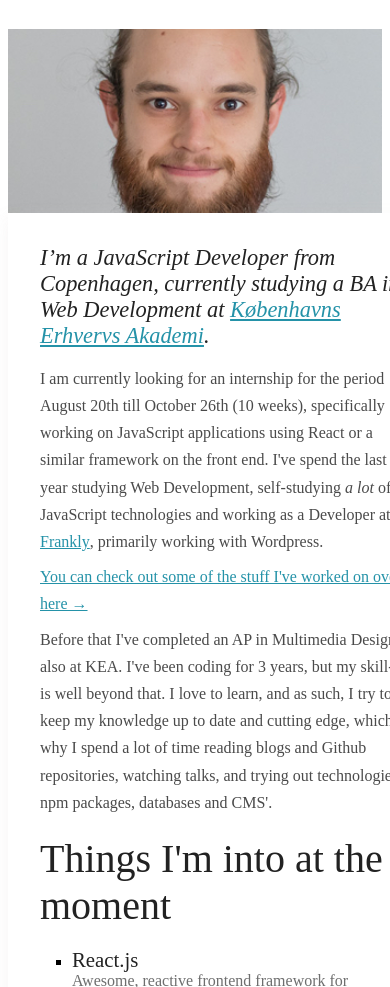
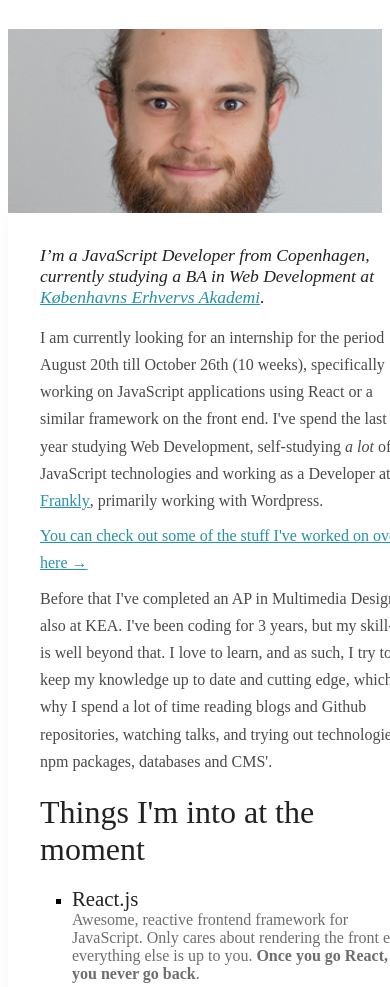
Before and after one commit to sebvilhelm/internship-application, a Gatsby site: page / in a window 390 px wide. Shown: the part 113-1100 px from the top of the page. Built offline with nearby package versions, Linux system fonts and the light colour scheme; Gatsby itself is replaced by a stand-in of ours.

Commit message:
responsive

```diff
--- a/src/components/Header/index.js
+++ b/src/components/Header/index.js
@@ -103,7 +103,7 @@ const socialLinks = [
 const Header = () => (
   <HeaderContainer>
     <FlexHeader>
-      <Nav stackOnMobile>
+      <Nav>
         {navLinks.map(({ link, title, iconType }) => (
           <StyledNavLink key={title} exact activeClassName="active" to={link}>
             <StyledIcon size={20} type={iconType} fill={theme.primary} />
--- a/src/components/Typography/index.js
+++ b/src/components/Typography/index.js
@@ -40,6 +40,10 @@ export const H1 = styled.h1`
     font-weight: 900;
     font-size: 2.8rem;
     color: ${props => (props.theme === 'light' ? theme.white : theme.black)};
+  }
+
+  @media (max-width: 40rem) {
+    font-size: 2rem;
   }
 `;
 
@@ -113,6 +117,11 @@ export const TextIntro = styled.p`
     font-weight: 400;
     color: ${theme.primary};
   }
+
+  @media (max-width: 40rem) {
+    font-size: 1.1rem;
+    font-weight: 400;
+  }
 `;
 
 // eslint-ignore-next-line
```
